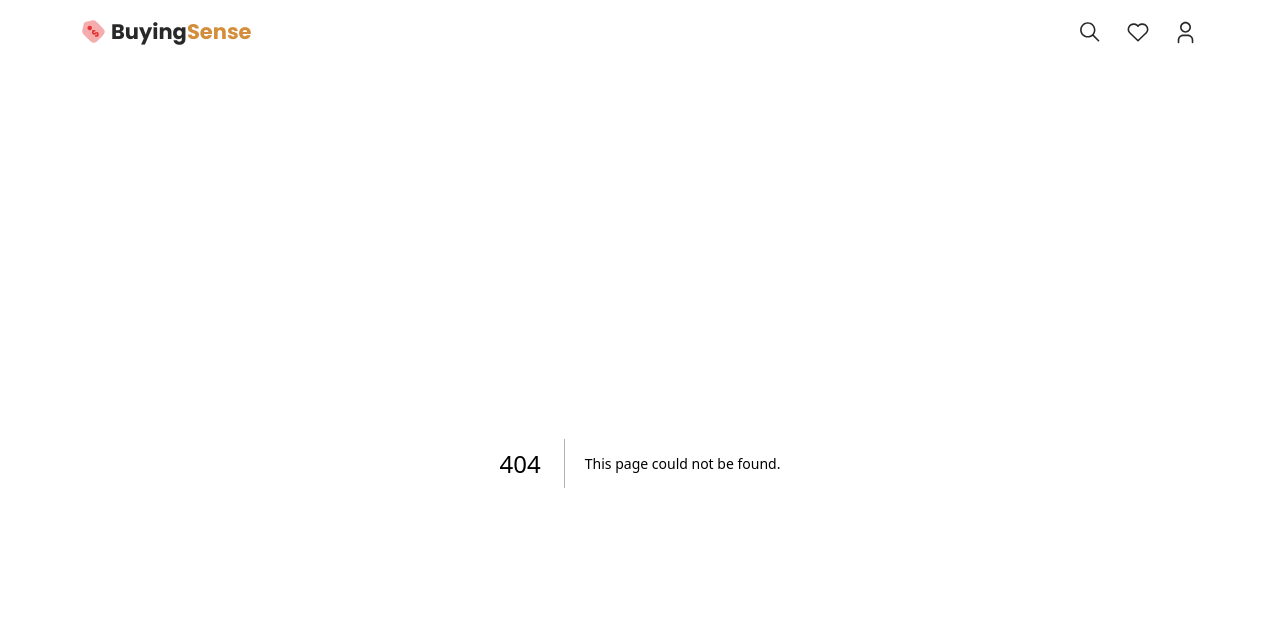
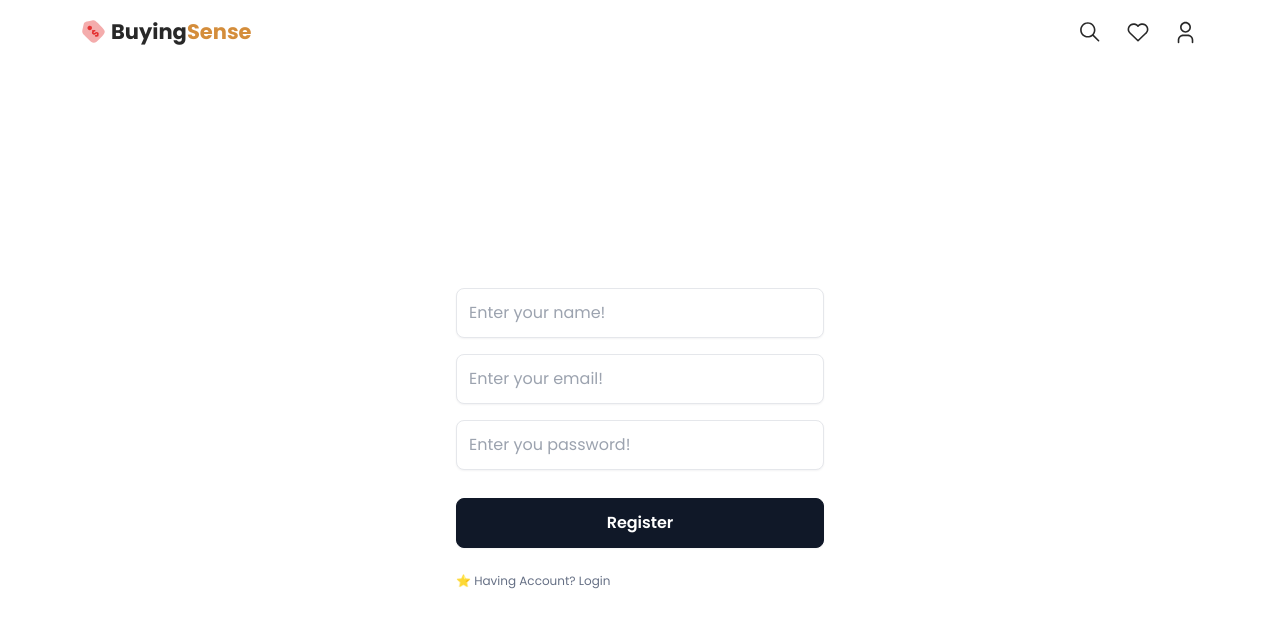
Before and after one commit to devgnTarun/Web-Scraping-Amazon, a Next.js app: page /register in a window 1280 px wide. Before the commit this address had no page. Shown: the top 626 px of the page. Built offline with nearby package versions, Linux system fonts and the light colour scheme.

Commit message:
Toast added

```diff
--- a/app/layout.tsx
+++ b/app/layout.tsx
@@ -1,11 +1,14 @@
 import type { Metadata } from 'next'
-import { Poppins  } from 'next/font/google'
+import { Poppins } from 'next/font/google'
 import './globals.css'
 import NavBar from '@/components/client/NavBar'
+import { Toaster } from 'react-hot-toast'
 
-const poppins = Poppins({subsets : ['latin'] , weight : [
-  '300' , '400', '500' , '600' , '700'
-]})
+const poppins = Poppins({
+  subsets: ['latin'], weight: [
+    '300', '400', '500', '600', '700'
+  ]
+})
 
 
 export const metadata: Metadata = {
@@ -21,9 +24,15 @@ export default function RootLayout({
   return (
     <html lang="en">
       <body className={poppins.className}>
+        <Toaster
+          position="top-center"
+          reverseOrder={false}
+          gutter={8}
+          containerStyle={{}}
+        />
         <main className='mx-w-[1440px]'>
-        <NavBar/>
-        {children}
+          <NavBar />
+          {children}
         </main>
       </body>
     </html>
--- /dev/null
+++ b/app/login/page.tsx
@@ -0,0 +1,17 @@
+import Link from 'next/link'
+import React from 'react'
+
+const page = () => {
+    return (
+        <div className="w-full min-h-[90vh] flex items-center justify-center">
+            <form className="xs:w-[300px] w-[400px] flex-col py-8 px-4 ">
+                <input type="email" placeholder='Enter your email!' className='searchbar-input my-2 mt-8' />
+                <input type="password" placeholder='Enter you password!' name="Password" className='searchbar-input my-2' />
+                <button className="searchbar-btn w-full my-5">Login</button>
+                <Link href="/register" className='text-gray-500 py-4 text-xs'>⭐ Don't Account? Register</Link>
+            </form>
+        </div>
+    )
+}
+
+export default page
--- a/app/product/[id]/page.tsx
+++ b/app/product/[id]/page.tsx
@@ -54,7 +54,7 @@ const page = async ({ params: { id } }: Props) => {
                                 </p>
                             </div>
 
-                            <div className="p-2 bg-white-200 rounded-10">
+                            <div className="p-2 bg-white-200 rounded-10" >
                                 <Image
                                     src={'/assets/icons/bookmark.svg'}
                                     alt="bookmark"
--- /dev/null
+++ b/app/register/page.tsx
@@ -0,0 +1,18 @@
+import Link from 'next/link'
+import React from 'react'
+
+const page = () => {
+    return (
+        <div className="w-full min-h-[90vh] flex items-center justify-center">
+            <form className="xs:w-[300px] w-[400px] flex-col py-8 px-4 ">
+                <input type="text" placeholder='Enter your name!' className='searchbar-input my-2 mt-8' />
+                <input type="email" placeholder='Enter your email!' className='searchbar-input my-2 ' />
+                <input type="password" placeholder='Enter you password!' name="Password" className='searchbar-input my-2' />
+                <button className="searchbar-btn w-full my-5">Register</button>
+                <Link href="/login" className='text-gray-500 py-4 text-xs'>⭐ Having Account? Login</Link>
+            </form>
+        </div>
+    )
+}
+
+export default page
--- a/components/client/SearchBar.tsx
+++ b/components/client/SearchBar.tsx
@@ -2,6 +2,7 @@
 
 import { scarpeAndStoreProduct } from "@/lib/action"
 import { FormEvent, useState } from "react"
+import toast from "react-hot-toast"
 
 const SearchBar = () => {
 
@@ -34,10 +35,13 @@ const SearchBar = () => {
         try {
             setIsLoading(true)
 
-            const product = await scarpeAndStoreProduct(searchText);
+             await scarpeAndStoreProduct(searchText);
+            toast.success('Product Added and Shared!')
+
 
         } catch (error : any) {
-            console.log(error)
+            console.log(error);
+            toast.error('Try again!');
         } finally {
             setIsLoading(false)
         }
--- a/package.json
+++ b/package.json
@@ -19,6 +19,7 @@
     "nodemailer": "^6.9.7",
     "react": "^18",
     "react-dom": "^18",
+    "react-hot-toast": "^2.4.1",
     "react-multi-carousel": "^2.8.4",
     "react-responsive-carousel": "^3.2.23",
     "shortid": "^2.2.16"
```
Also changed, not shown: 1 other file (tests, documents, lock files or other folders).
